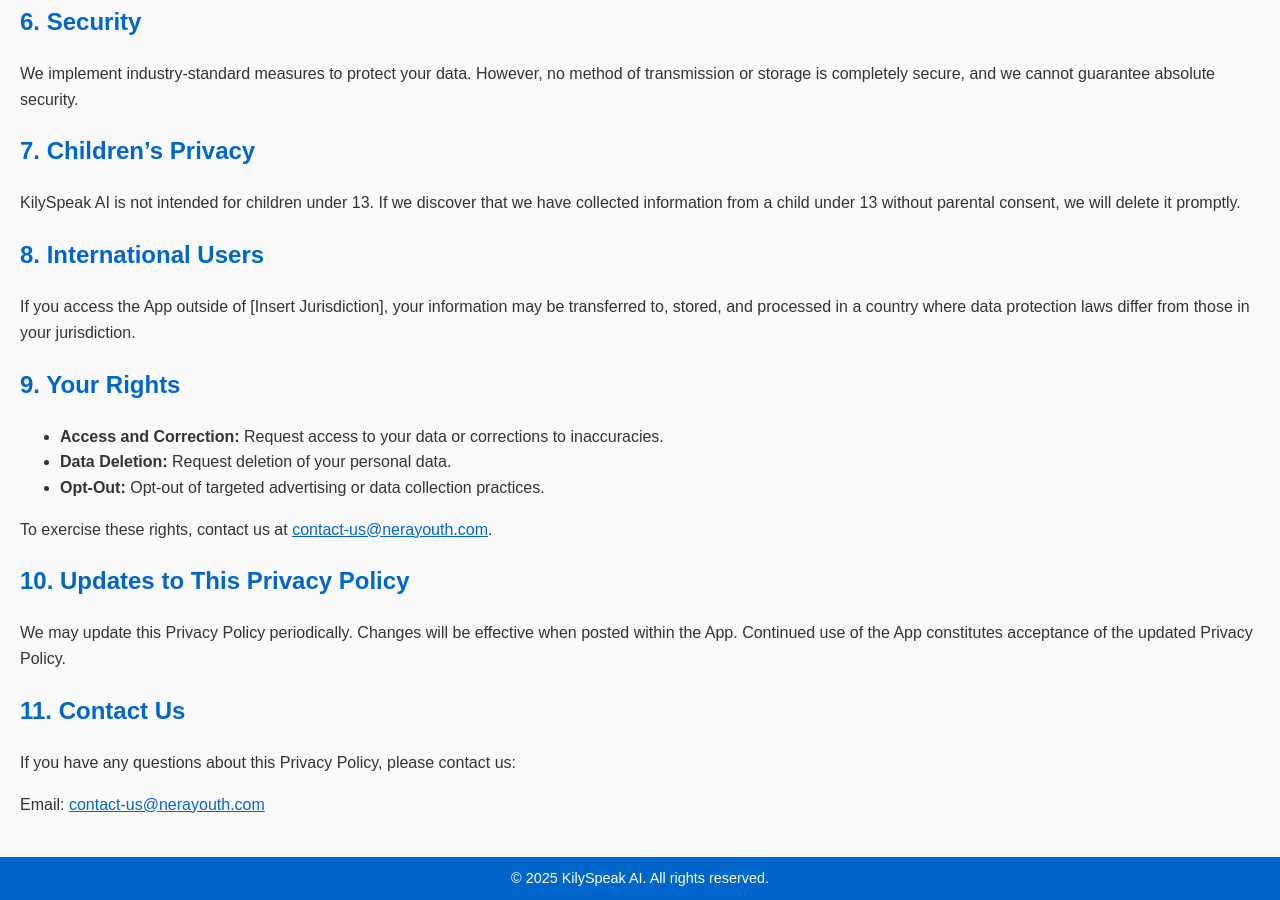
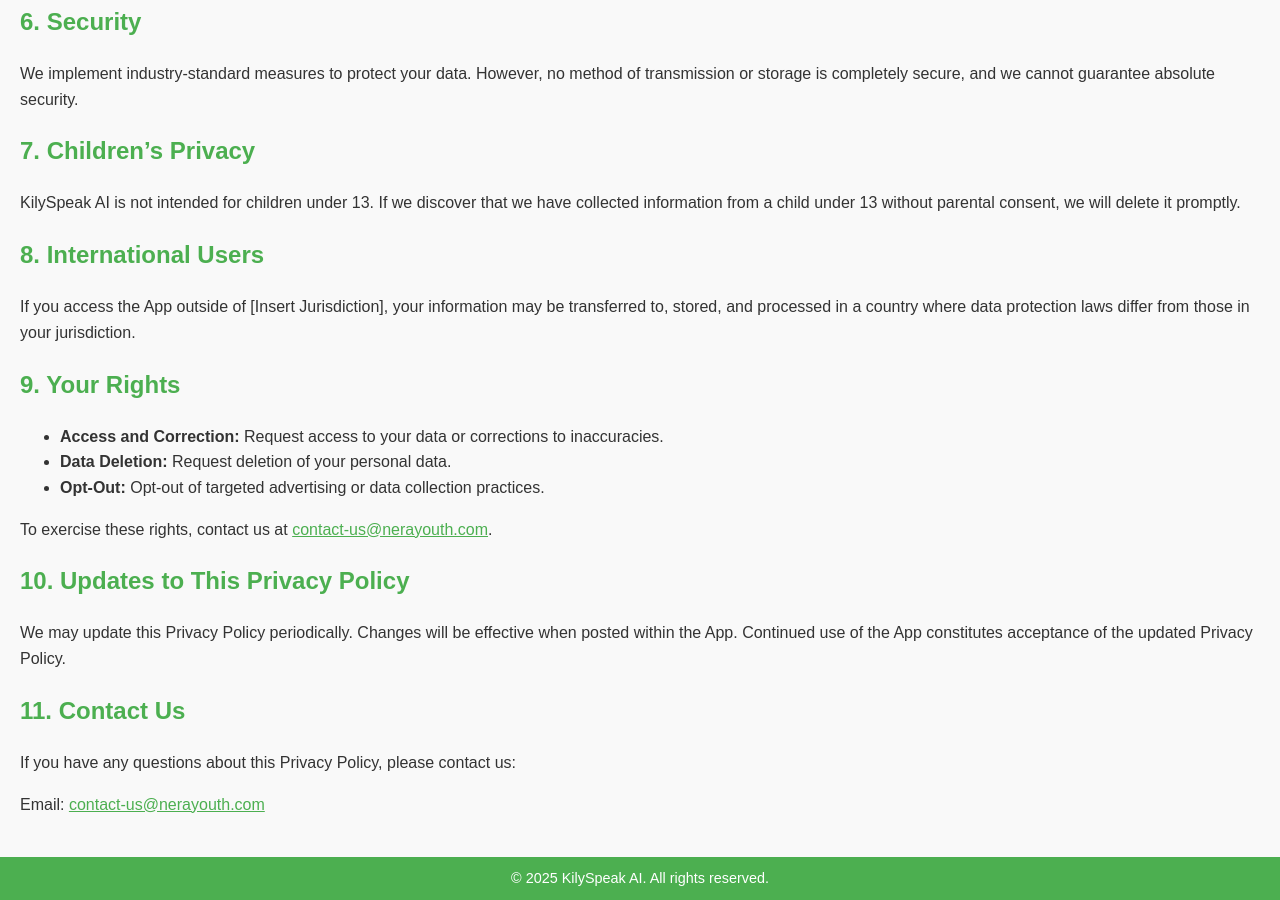
Before and after one commit to NewEraYouth/Public-Docs, a plain HTML site: page PrivacyPolicy/KilySpeak/index.html in a window 1280 px wide. Shown: the part 1292-2192 px from the top of the page. Drawn offline with Linux system fonts and the light colour scheme.

Commit message:
update color

```diff
--- a/PrivacyPolicy/KilySpeak/index.html
+++ b/PrivacyPolicy/KilySpeak/index.html
@@ -14,7 +14,7 @@
         color: #333;
       }
       header {
-        background-color: #0066cc;
+        background-color: #4caf50;
         color: white;
         padding: 20px 10px;
         text-align: center;
@@ -34,18 +34,18 @@
         margin-bottom: 20px;
       }
       section h2 {
-        color: #0066cc;
+        color: #4caf50;
         font-size: 1.5rem;
       }
       footer {
         text-align: center;
         padding: 10px;
-        background-color: #0066cc;
+        background-color: #4caf50;
         color: white;
         font-size: 0.9rem;
       }
       a {
-        color: #0066cc;
+        color: #4caf50;
       }
     </style>
   </head>
```
Also changed, not shown: TermsOfUse/KilySpeak/index.html (+4 -4 lines).
